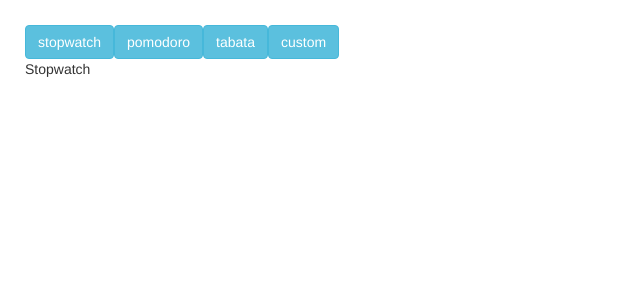
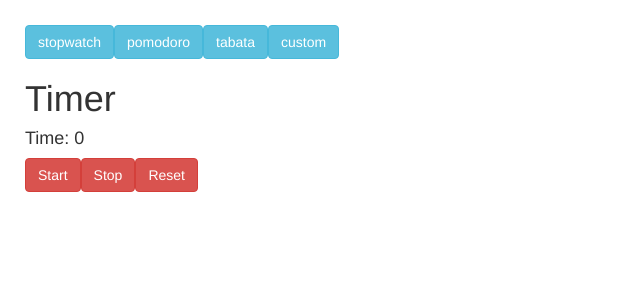
Before and after one commit to wcyjoyce/timer, a React (Create React App) app: page / in a window 1280 px wide. Shown: the top 300 px of the page, without its empty margins (0-640 px from the left). Built offline with nearby package versions, Linux system fonts and the light colour scheme.

Commit message:
stopwatch timer done

```diff
--- a/src/components/app.jsx
+++ b/src/components/app.jsx
@@ -1,4 +1,6 @@
 import React, { Component } from "react";
+
+import Stopwatch from "./stopwatch.jsx";
 
 class App extends Component {
   state = {
@@ -13,7 +15,7 @@ class App extends Component {
   renderContent() {
     switch (this.state.selected) {
       case "stopwatch":
-        return "Stopwatch"
+        return <Stopwatch />
       case "pomodoro":
         return "Pomodoro"
       case "tabata":
@@ -21,7 +23,7 @@ class App extends Component {
       case "custom":
         return "Custom"
       default:
-        return "Stopwatch"
+        return <Stopwatch />
     };
   };
 
--- /dev/null
+++ b/src/components/stopwatch.jsx
@@ -0,0 +1,40 @@
+import React, { Component } from "react";
+
+class Stopwatch extends Component {
+  state = { time: 0, started: false };
+
+  startTimer = (event) => {
+    if (!this.state.started) {
+      this.timer = setInterval(
+        () => this.setState({ time: this.state.time + 1 })
+      , 1000); // 1-second intervals
+      this.setState({ started: true });
+    };
+  };
+
+  stopTimer = (event) => {
+    this.setState({ started: false });
+    clearInterval(this.timer);
+  };
+
+  resetTimer = (event) => {
+    this.setState({ time: 0, started: false });
+    clearInterval(this.timer);
+  };
+
+  render() {
+    console.log("stopwatch:")
+    console.log(this.state);
+    return (
+      <div className="stopwatch">
+        <h1>Timer</h1>
+        <h4>Time: {this.state.time}</h4>
+        <button className="btn btn-danger" onClick={this.startTimer}>Start</button>
+        <button className="btn btn-danger" onClick={this.stopTimer}>Stop</button>
+        <button className="btn btn-danger" onClick={this.resetTimer}>Reset</button>
+      </div>
+    );
+  };
+};
+
+export default Stopwatch;
```
